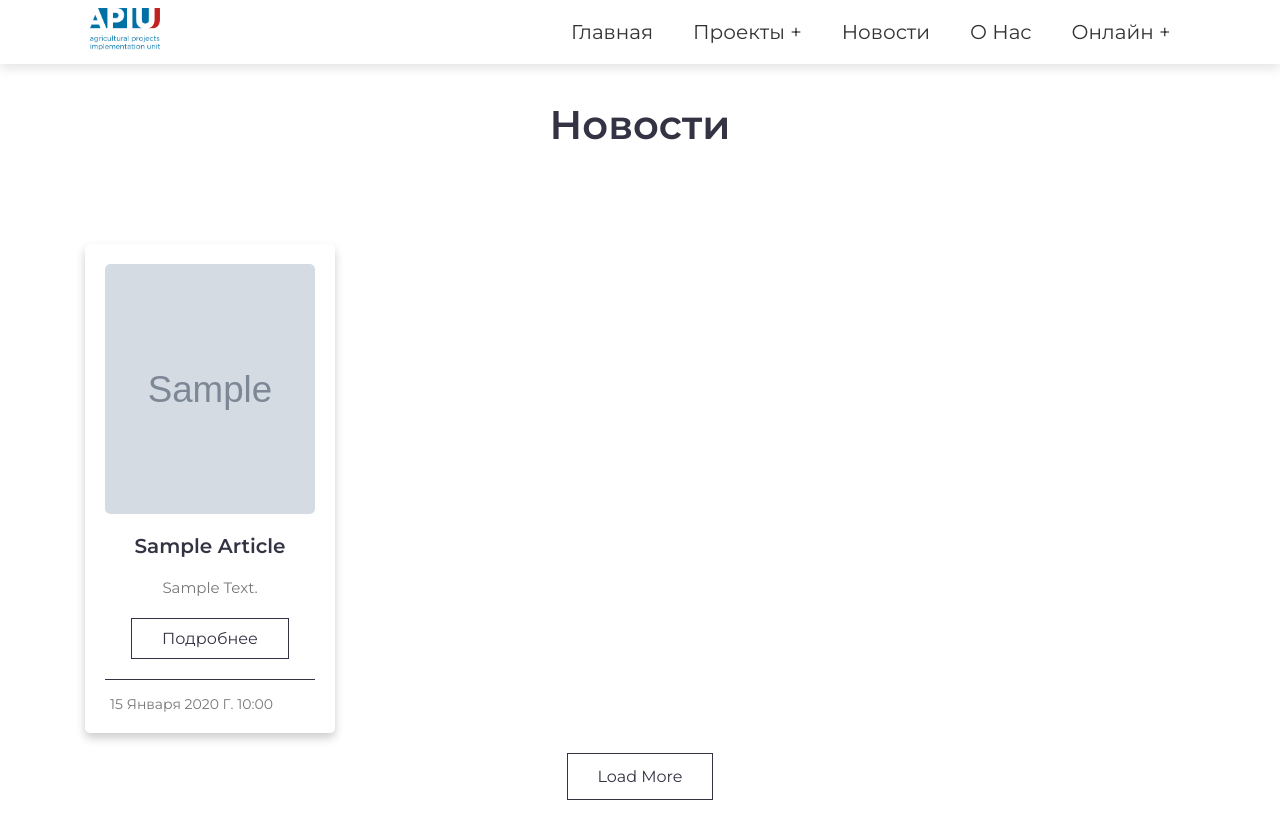
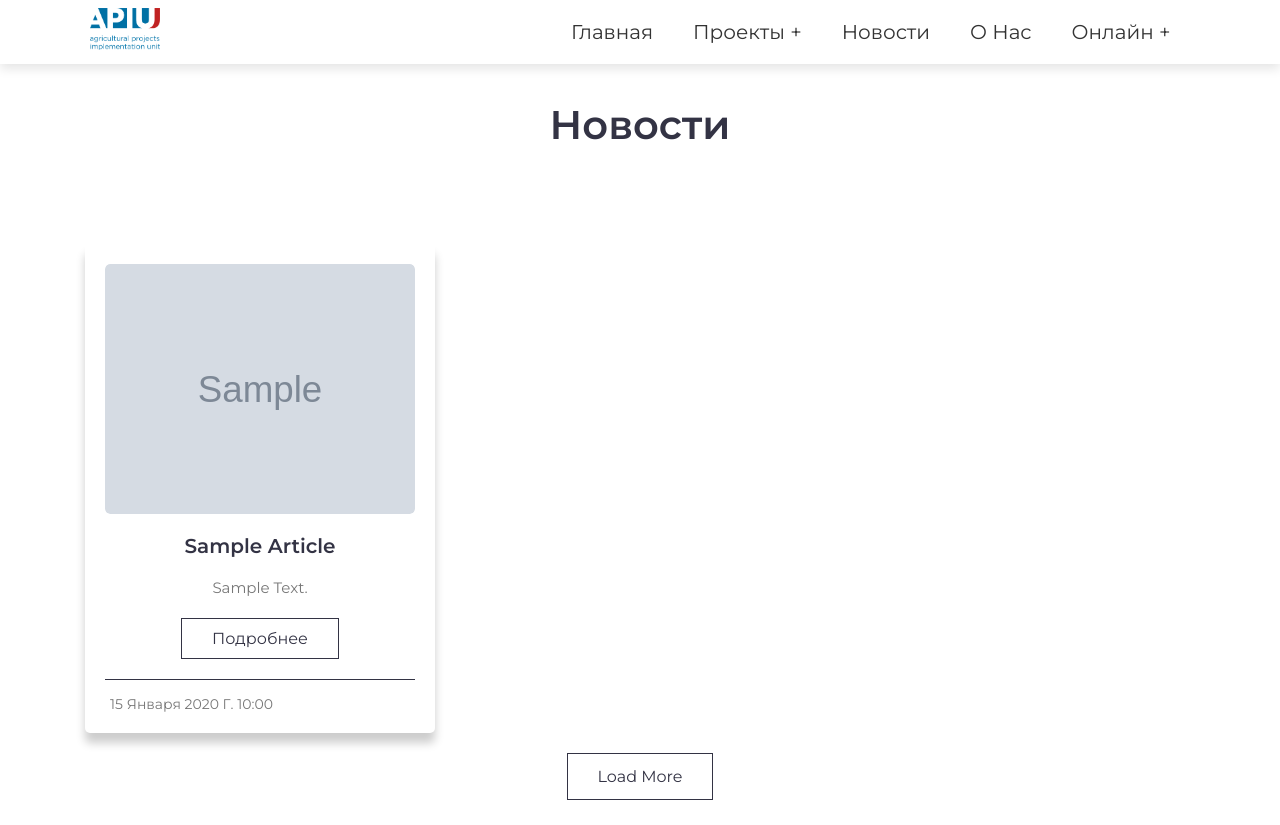
Before and after one commit to jaman-bala/apiu-site, a Django app: page /news/ in a window 1280 px wide. Run offline with Django 4.2, Linux system fonts and the light colour scheme; tables that the repository leaves empty hold one stand-in row (values such as "Sample post"); grey boxes marked "Sample" are stand-in pictures.

Commit message:
add news css html

```diff
--- a/backend/static/css/news.css
+++ b/backend/static/css/news.css
@@ -39,7 +39,8 @@ fon{
     background-color: #fff;
     padding:20px;
     border-radius: 5px;
-    box-shadow: 0 5px 10px rgba(0,0,0,.2);
+    width: 350px;
+    box-shadow: 0 10px 10px rgba(0,0,0,.2);
     display: none;
   }
 
```
